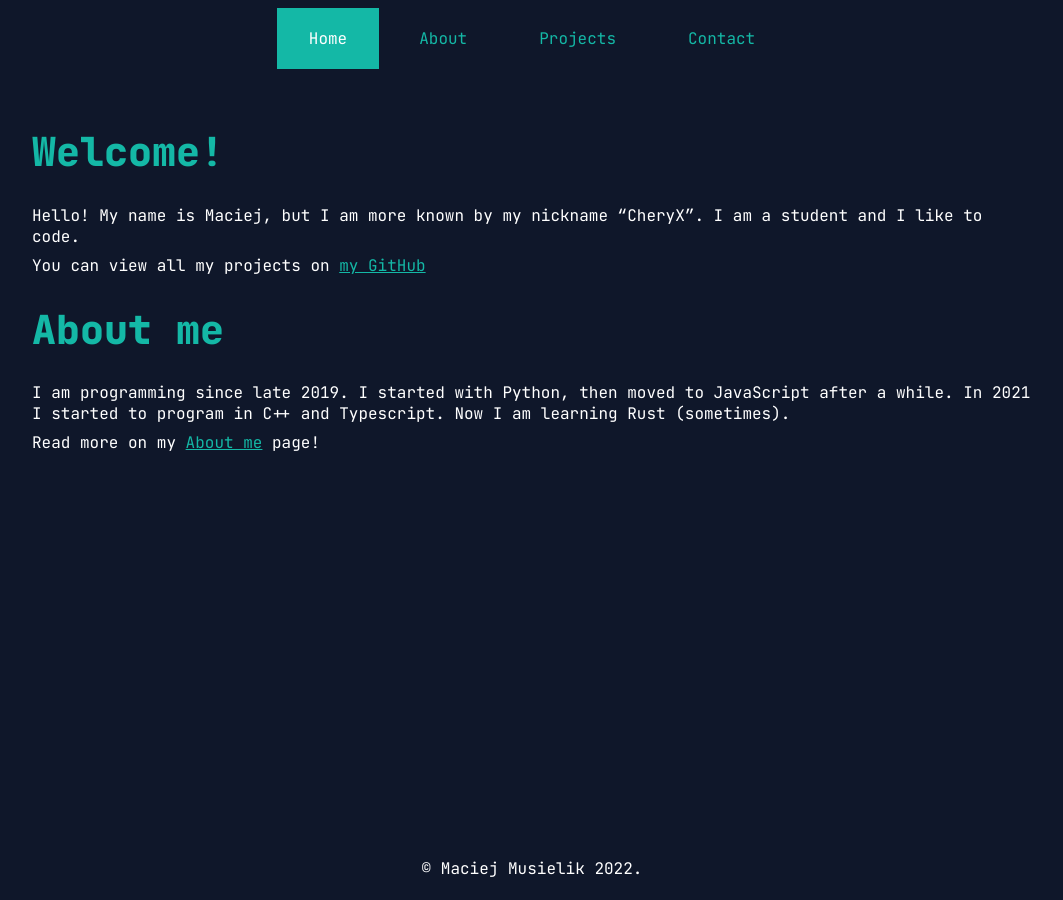
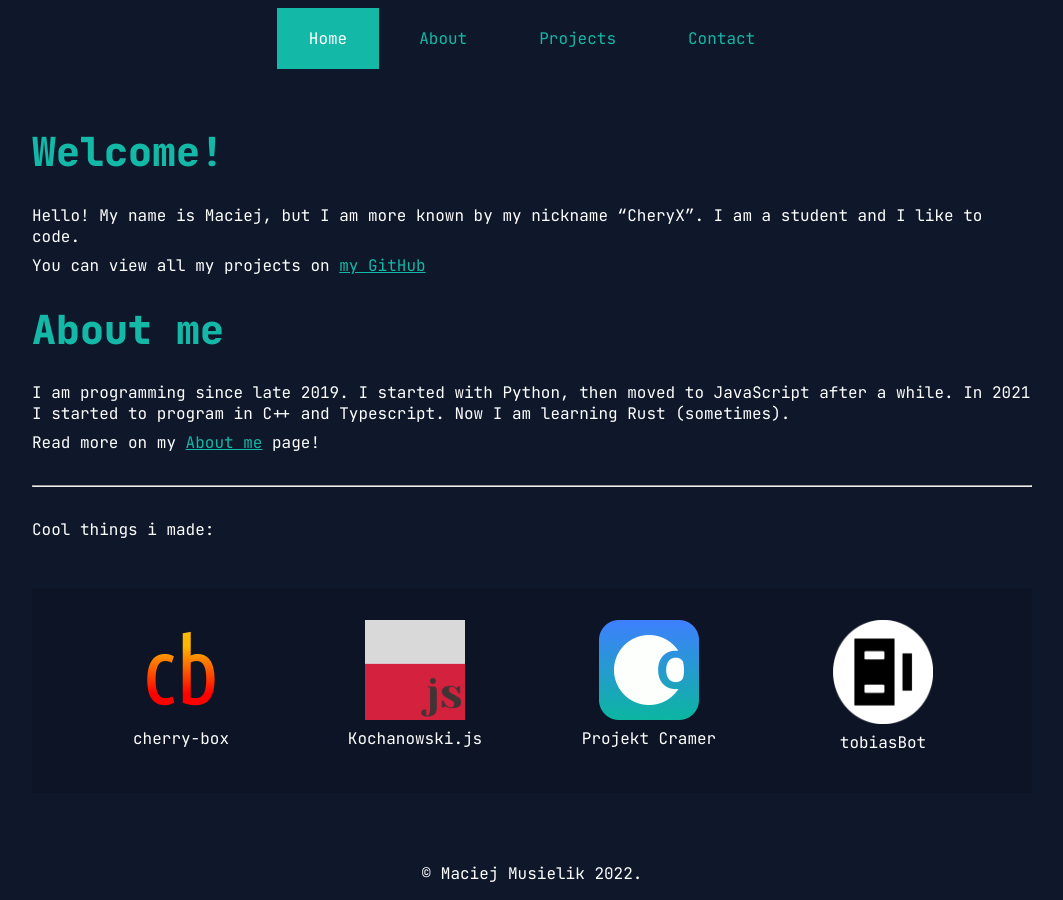
Before and after one commit to CheryX/mmusielik.xyz, a Jekyll site: the page built from index.md, in a window 1280 px wide. Shown: the whole page, without its empty margins (108-1171 px from the left). Built offline with Jekyll 4.4.1, drawn with Linux system fonts in a browser that asks for light colours.

Commit message:
Added Contact page & Featured projects

```diff
--- /dev/null
+++ b/_includes/stuff.html
@@ -0,0 +1,31 @@
+<div class="products">
+
+	<a href="https://npmjs.com/cherry-box">
+		<span class="product">
+			<img src="/assets/cherrybox.png" alt="cherry-box logo">
+			<p>cherry-box</p>
+		</span>
+	</a>
+
+	<a href="https://npmjs.com/kochanowski">
+		<span class="product">
+			<img src="/assets/kochanowski.png" alt="Kochanowski.js logo">
+			<p>Kochanowski.js</p>
+		</span>
+	</a>
+
+	<a href="https://c.mmusielik.xyz">
+		<span class="product">
+			<img src="/assets/cramer.png" alt="Projekt Cramer logo">
+			<p>Projekt Cramer</p>
+		</span>
+	</a>
+
+	<a href="">
+		<span class="product">
+			<img src="/assets/tobias.png" alt="tobiasBot logo">
+			<p>tobiasBot</p>
+		</span>
+	</a>
+
+</div>
--- a/assets/style.css
+++ b/assets/style.css
@@ -4,6 +4,7 @@
 
     --active: #14B8A6;
     --background: #0F172A;
+    --disabled: #334155;
 
     background-color: var(--background);
     color: white;
@@ -106,3 +107,39 @@ footer {
     color: var(--active);
     font-weight: 800;
 }
+
+.article > hr {
+    color: var(--disabled);
+    margin: 2rem 0;
+}
+
+.products, .contacts {
+    padding: 2rem;
+    margin: 3rem 0;
+    background-color: #00000020;
+    display: grid;
+}
+
+.products {
+    grid-template-columns: repeat(4,minmax(0,1fr));
+}
+
+.contacts {
+    grid-template-columns: repeat(3,minmax(0,1fr));
+}
+
+.product, .contact {
+    display: flex;
+    flex-direction: column;
+    text-align: center;
+    align-items: center;
+}
+
+.products > a, .contacts > a {
+    color: white;
+    text-decoration: none;
+}
+
+.product > img, .contact > img {
+    width: 100px;
+}
--- a/index.md
+++ b/index.md
@@ -15,3 +15,9 @@ You can view all my projects on [my GitHub](https://github.com/CheryX")
 I am programming since late 2019. I started with Python, then moved to JavaScript after a while. In 2021 I started to program in C++ and Typescript. Now I am learning Rust (sometimes).
 
 Read more on my [About me](/about) page!
+
+---
+
+Cool things i made:
+
+{% include stuff.html %}
```
Also changed, not shown: _includes/contact.html (added, +25 -0 lines), contact.md (+3 -1 lines), assets/cherrybox.png (added), assets/cramer.png (added), assets/discord.png (added), assets/github.png (added), assets/kochanowski.png (added), assets/mail.png (added), assets/tobias.png (added).
